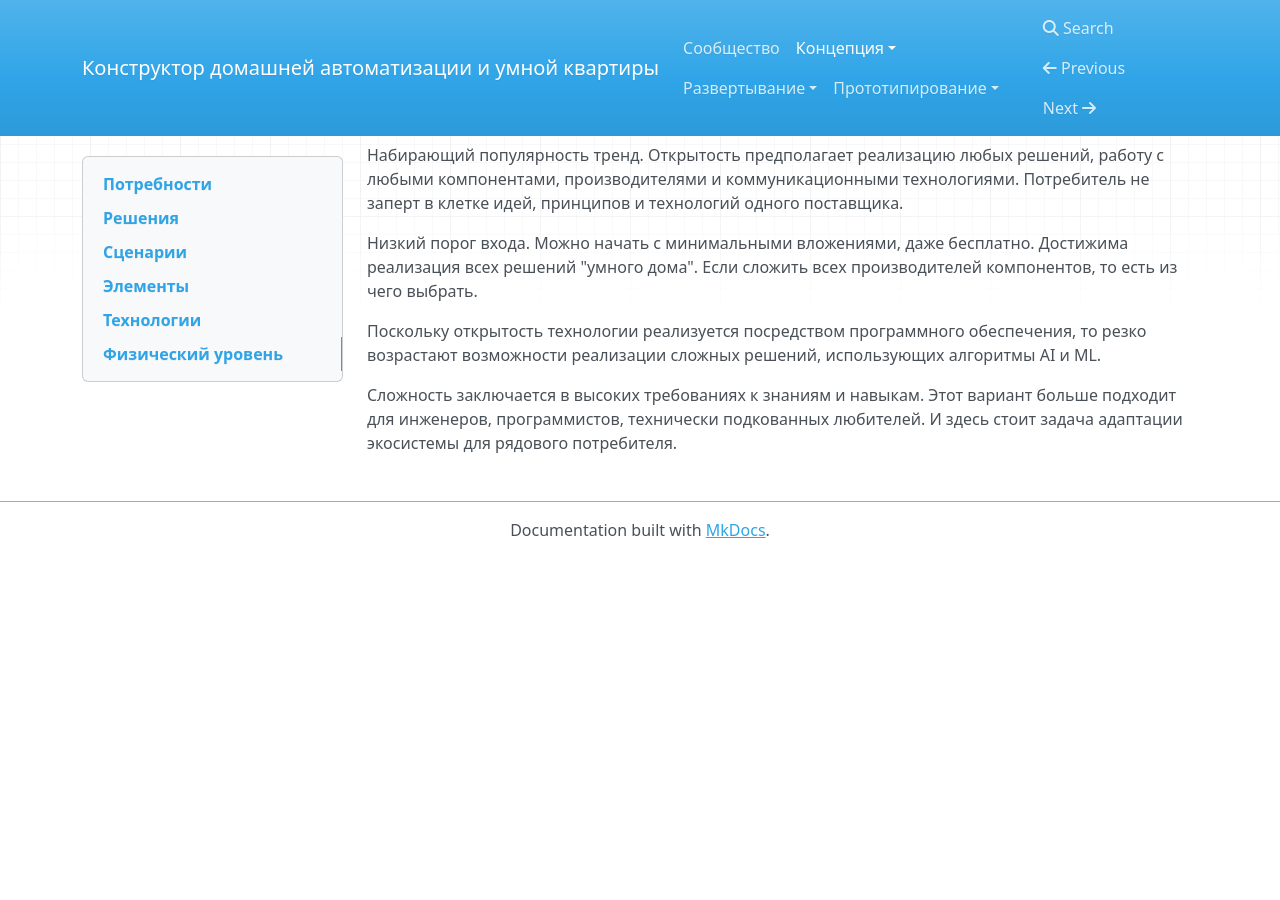
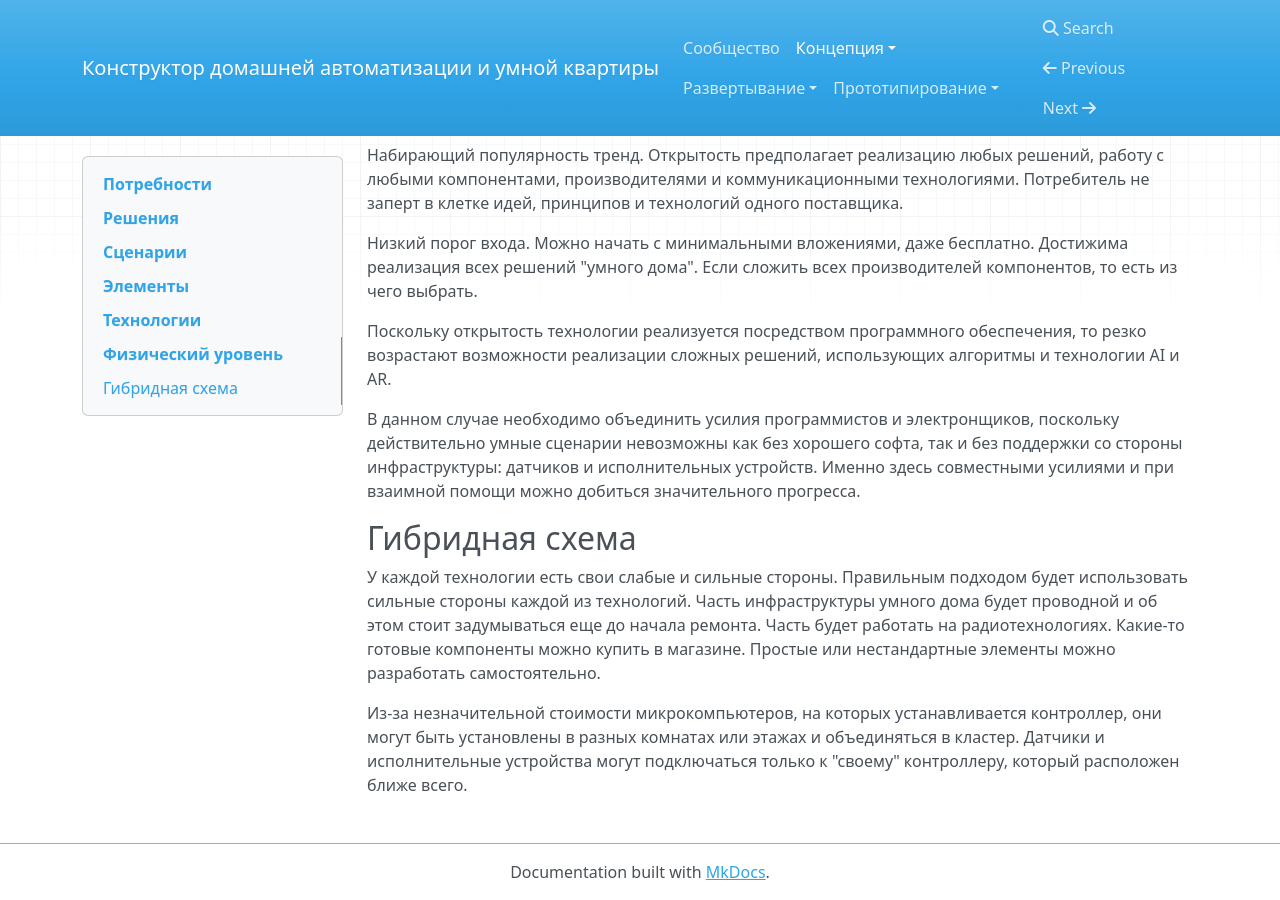
Before and after one commit to cutecare/cutecare-docs, an MkDocs documentation site: the page built from docs/Архитектура.md, in a window 1280 px wide and 900 px high, scrolled down 4034 px. Built offline with MkDocs 1.6.1, drawn with Linux system fonts in a browser that asks for light colours; nearby versions of some CDN libraries; old or Windows-style settings are respelled for this version of MkDocs; before the commit the page ends 4592 px from its top, so only the background shows below that.

Commit message:
Update Архитектура.md

```diff
--- a/docs/Архитектура.md
+++ b/docs/Архитектура.md
@@ -131,6 +131,12 @@
 
 Низкий порог входа. Можно начать с минимальными вложениями, даже бесплатно. Достижима реализация всех решений "умного дома". Если сложить всех производителей компонентов, то есть из чего выбрать.
 
-Поскольку открытость технологии реализуется посредством программного обеспечения, то резко возрастают возможности реализации сложных решений, использующих алгоритмы AI и ML.
+Поскольку открытость технологии реализуется посредством программного обеспечения, то резко возрастают возможности реализации сложных решений, использующих алгоритмы и технологии AI и AR.
 
-Сложность заключается в высоких требованиях к знаниям и навыкам. Этот вариант больше подходит для инженеров, программистов, технически подкованных любителей. И здесь стоит задача адаптации экосистемы для рядового потребителя.
+В данном случае необходимо объединить усилия программистов и электронщиков, поскольку действительно умные сценарии невозможны как без хорошего софта, так и без поддержки со стороны инфраструктуры: датчиков и исполнительных устройств. Именно здесь совместными усилиями и при взаимной помощи можно добиться значительного прогресса.
+
+## Гибридная схема
+
+У каждой технологии есть свои слабые и сильные стороны. Правильным подходом будет использовать сильные стороны каждой из технологий. Часть инфраструктуры умного дома будет проводной и об этом стоит задумываться еще до начала ремонта. Часть будет работать на радиотехнологиях. Какие-то готовые компоненты можно купить в магазине. Простые или нестандартные элементы можно разработать самостоятельно.
+
+Из-за незначительной стоимости микрокомпьютеров, на которых устанавливается контроллер, они могут быть установлены в разных комнатах или этажах и объединяться в кластер. Датчики и исполнительные устройства могут подключаться только к "своему" контроллеру, который расположен ближе всего.
```
